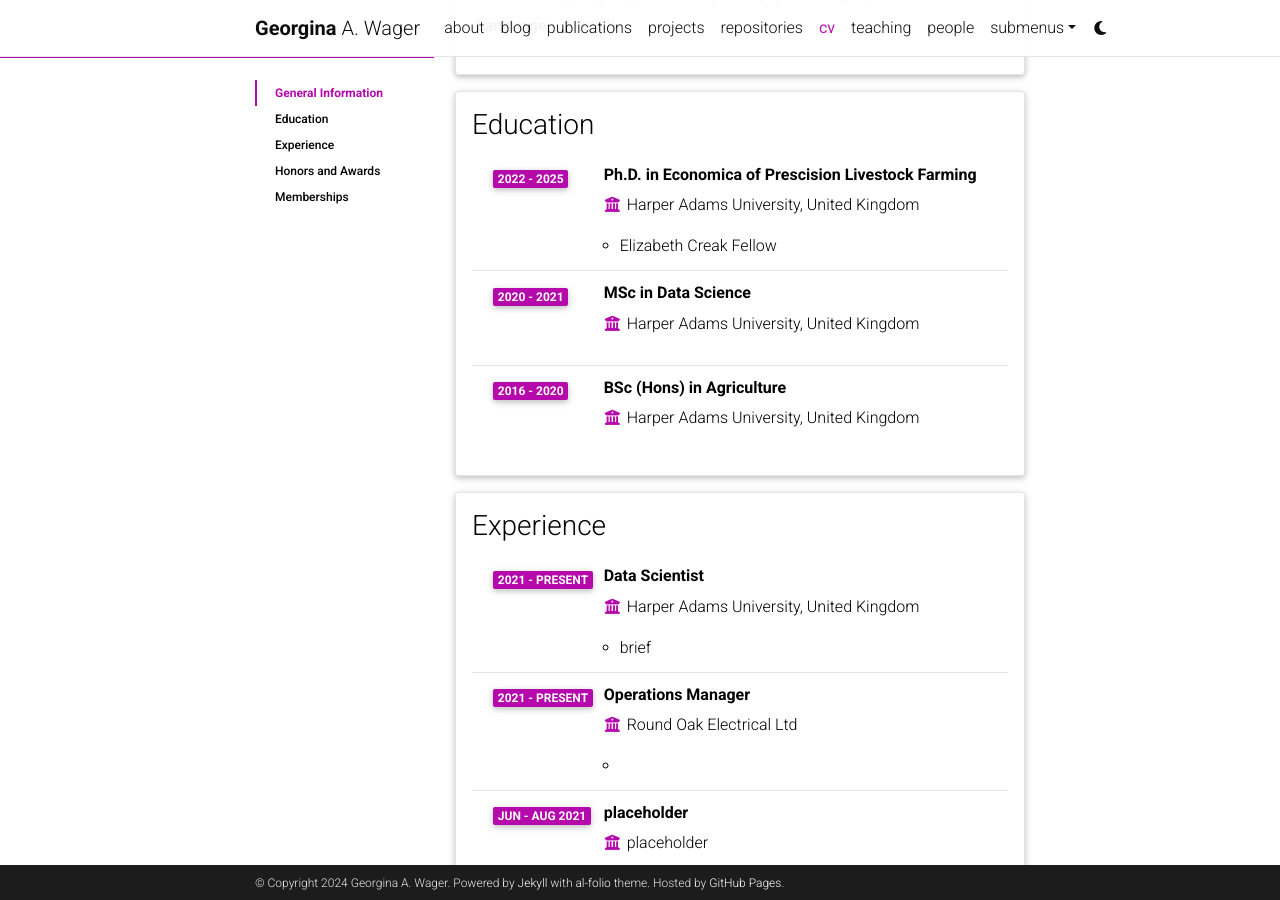
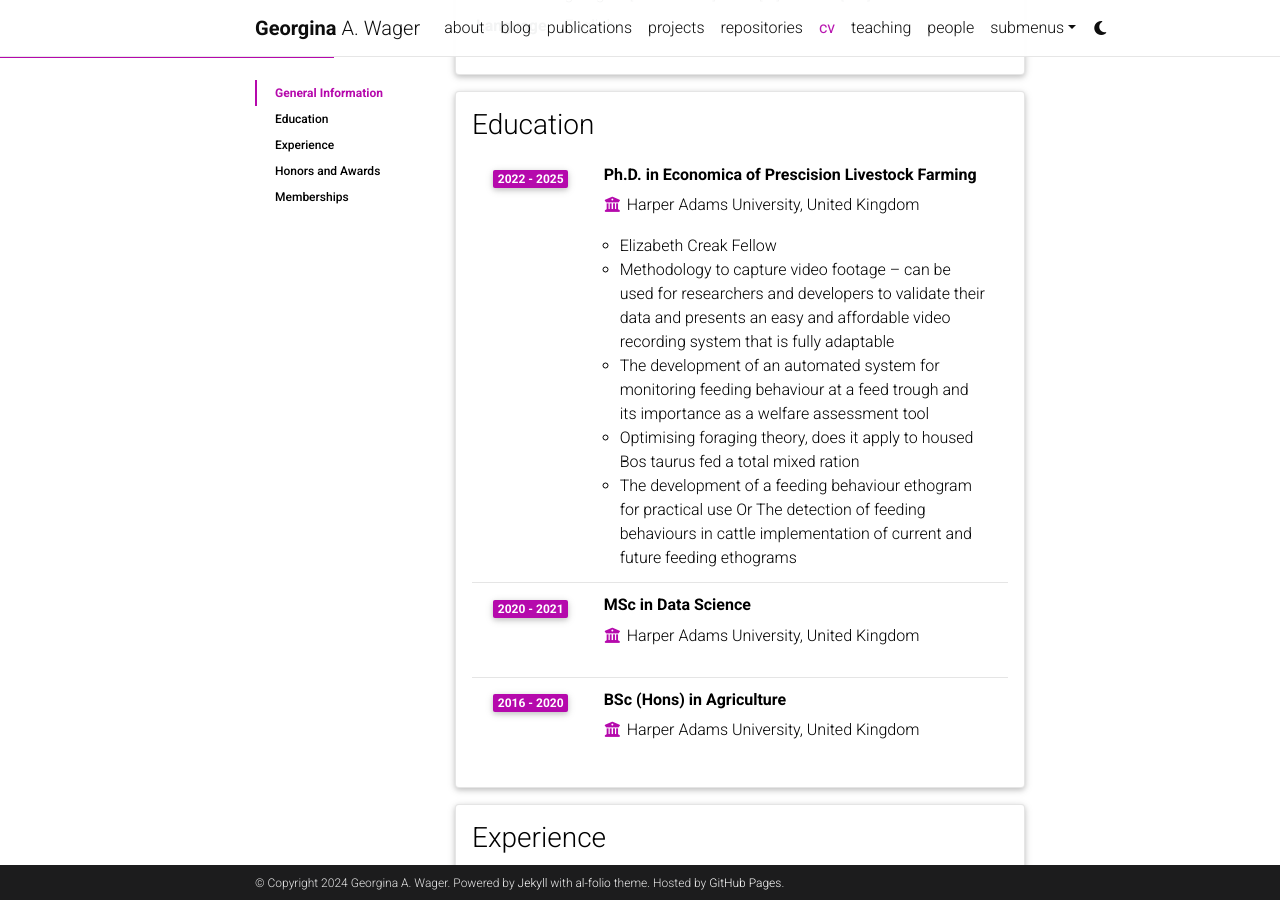
Before and after one commit to georginaanna/georginaanna.github.io, a Jekyll site: the page built from _pages/cv.md, in a window 1280 px wide and 900 px high, scrolled down 352 px. Built offline with Jekyll 4.4.1, drawn with Linux system fonts in a browser that asks for light colours; comment, search, counter and statistics services are not loaded; a style sheet for code colours, icons or effects is not loaded.

Commit message:
Update cv.yml

```diff
--- a/_data/cv.yml
+++ b/_data/cv.yml
@@ -18,6 +18,11 @@
       year: 2022 - 2025
       description:
       - Elizabeth Creak Fellow
+      - Methodology to capture video footage – can be used for researchers and developers to validate their data and presents an easy and affordable video recording system that is fully adaptable
+      - The development of an automated system for monitoring feeding behaviour at a feed trough and its importance as a welfare assessment tool
+      - Optimising foraging theory, does it apply to housed Bos taurus fed a total mixed ration
+      - The development of a feeding behaviour ethogram for practical use Or The detection of feeding behaviours in cattle implementation of current and future feeding ethograms
+
     - title: MSc in Data Science
       institution: Harper Adams University, United Kingdom
       year: 2020 - 2021
```
